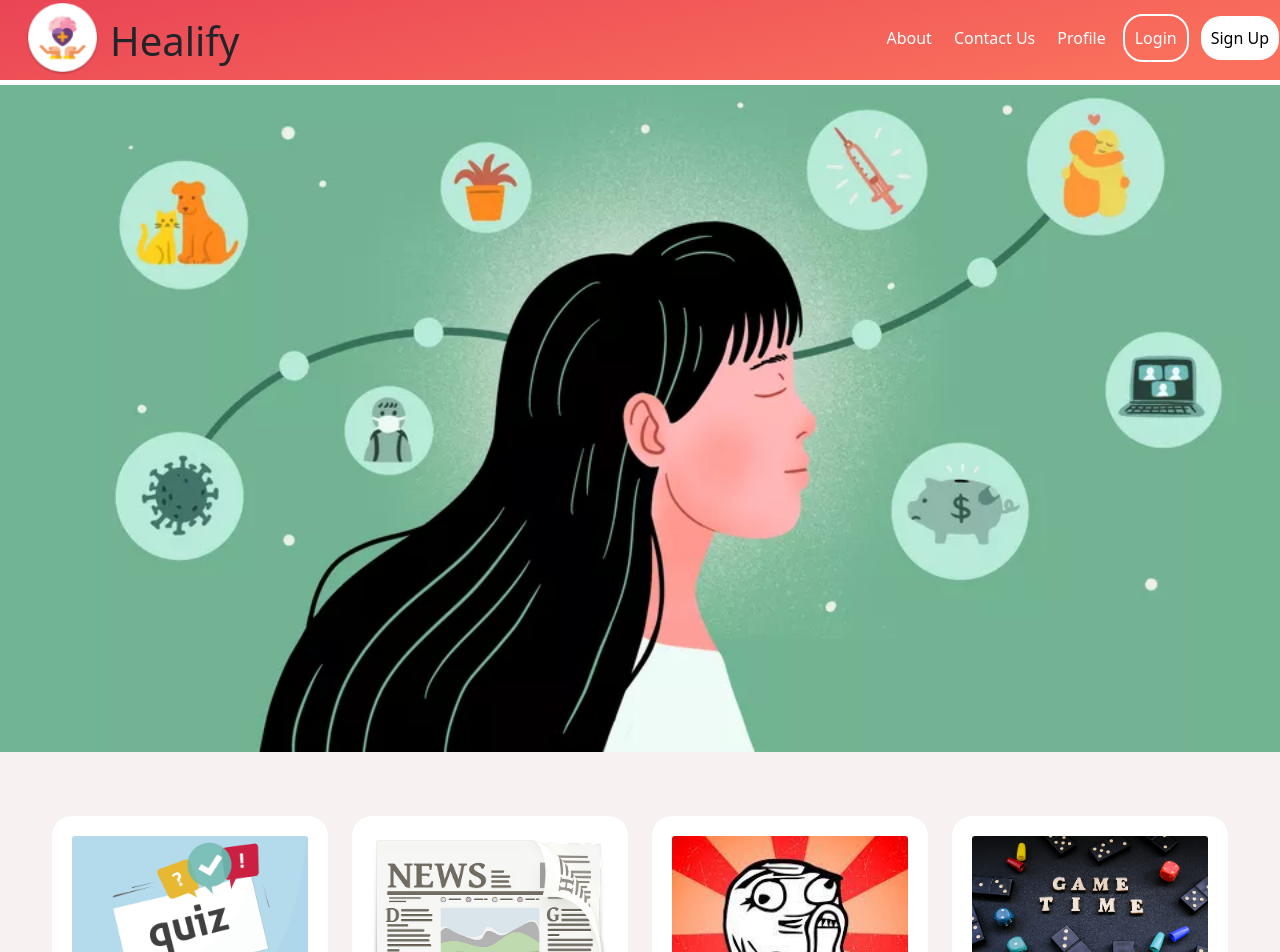
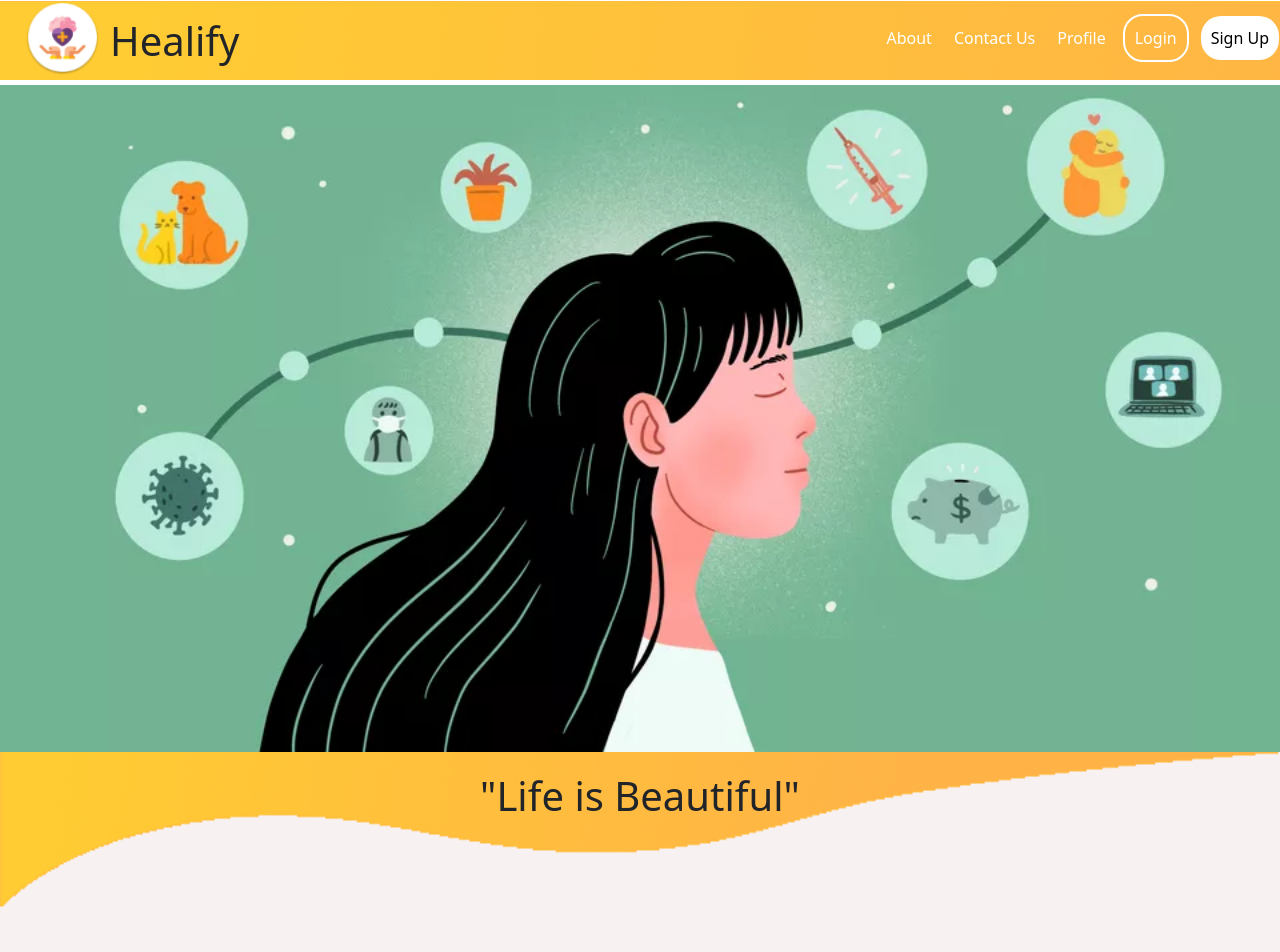
Before and after one commit to SE-Project-Team/Healify, a React (Create React App) app in the folder healify/: page /Home in a window 1280 px wide. Shown: the top 952 px of the page. Built offline with nearby package versions, Linux system fonts and the light colour scheme.

Commit message:
Banner Added

```diff
--- a/healify/src/Components/Home.js
+++ b/healify/src/Components/Home.js
@@ -1,6 +1,7 @@
 import React from "react";
 import image from "../Assets/homePage.webp";
 import logo from "../Assets/mentalhealth_icon_round.png";
+import vector from "../Assets/Trial2.png";
 import quizimg from "../Assets/quiz.jpg";
 import newsimg from "../Assets/news.jpg";
 import memeimg from "../Assets/meme.jpg";
@@ -17,7 +18,7 @@ import {
   MDBRow,
   MDBCol,
 } from "mdb-react-ui-kit";
-
+const vector2 = "/src/Assets/TrialVector.png";
 export const Home = () => {
   return (
     <>
@@ -49,6 +50,7 @@ export const Home = () => {
       <div className={styles["top-container"]}>
         <div className={styles.img}>
           <img src={image} alt="home-image" />
+          <h1 className={styles.banner}>"Life is Beautiful"</h1>
         </div>
         <MDBRow
           className={
--- a/healify/src/Components/Home.module.css
+++ b/healify/src/Components/Home.module.css
@@ -4,10 +4,19 @@
   min-height: 100%;
   display: flex;
   align-items: flex-end;
-  background: linear-gradient(168deg, #ea4555 1%, #fa705c 89%);
+  /* background: linear-gradient(168deg, #ea4555 1%, #fa705c 89%); */
+  background-image: url("/src/Assets/TrialVector.png");
   position: sticky;
   top: 0px;
   z-index: 1;
+}
+.banner {
+  background-image: url("/src/Assets/Trial2.png");
+  background-size: 100%;
+  height: 200px;
+  padding-top: 20px;
+  text-align: center;
+  background-repeat: no-repeat;
 }
 .threeLineBtn {
   display: none;
```
Also changed, not shown: healify/src/Assets/Trial2.png (added), healify/src/Assets/TrialVector.png (added).
